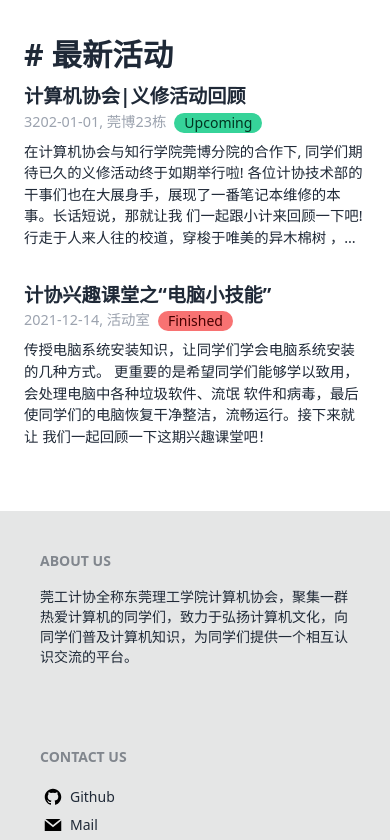
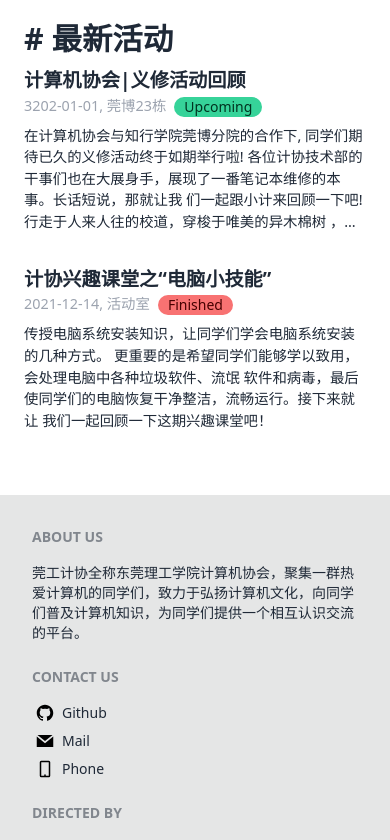
Before and after one commit to DGUTCA/dca.moe, a Next.js app: page / in a window 390 px wide. Shown: the part 1156-1996 px from the top of the page. Built offline with nearby package versions, Linux system fonts and the light colour scheme.

Commit message:
feat: responsive homepage

```diff
--- a/src/app/page.tsx
+++ b/src/app/page.tsx
@@ -7,7 +7,7 @@ export default function Home() {
     const allEvents = getSortedPostsData('events',5);
     const allArticles = getSortedPostsData('articles',5);
     return (
-        <div className="md:container px-6 mt-6">
+        <div className="md:container px-6 mt-2">
             <h1># 线上服务</h1>
             <div>
                 <div className="grid grid-flow-row grid-cols-2 gap-5 md:grid-cols-4">
--- a/src/components/footer.tsx
+++ b/src/components/footer.tsx
@@ -12,7 +12,7 @@ export default function Footer() {
 
     return (
         <footer className=" bg-base-300 text-base-content">
-            <div className="md:container footer p-10 gap-20 md:grid-cols-3">
+            <div className="container footer p-8 gap-6 grid-cols-1 md:grid-cols-3 md:gap-16 lg:gap-20 lg:p-10 ">
 
                 <nav>
                     <header className="footer-title">ABOUT US</header>
@@ -23,7 +23,7 @@ export default function Footer() {
 
                 <nav>
                     <header className="footer-title">CONTACT US</header>
-                    <div className="p-1">
+                    <div className="px-1">
                         <div className="footer-icon flex flex-col gap-2">
                             {contact_info.map((data, idx) => {return (
                                 <div key={idx}>
--- a/src/components/nav.tsx
+++ b/src/components/nav.tsx
@@ -36,7 +36,11 @@ export default function Nav() {
                 </div>
                 <div className="flex-none md:hidden">
                     <div className="dropdown dropdown-end">
-                        <label tabIndex={0} className="btn"><svg xmlns="http://www.w3.org/2000/svg" fill="none" viewBox="0 0 24 24" className="inline-block w-5 h-5 stroke-current"><path strokeLinecap="round" strokeLinejoin="round" strokeWidth="2" d="M5 12h.01M12 12h.01M19 12h.01M6 12a1 1 0 11-2 0 1 1 0 012 0zm7 0a1 1 0 11-2 0 1 1 0 012 0zm7 0a1 1 0 11-2 0 1 1 0 012 0z"></path></svg></label>
+                        <label tabIndex={0} className="btn">
+                            <svg xmlns="http://www.w3.org/2000/svg" fill="none" viewBox="0 0 24 24" className="inline-block w-5 h-5 stroke-current">
+                                <path strokeLinecap="round" strokeLinejoin="round" strokeWidth="2" d="M5 12h.01M12 12h.01M19 12h.01M6 12a1 1 0 11-2 0 1 1 0 012 0zm7 0a1 1 0 11-2 0 1 1 0 012 0zm7 0a1 1 0 11-2 0 1 1 0 012 0z" />
+                            </svg>
+                        </label>
                         <ul tabIndex={0} className="dropdown-content z-[1] tabs tabs-boxed shadow bg-base-100 rounded-box">
                             {navs.map((data, idx) => {
                                 return (
```
